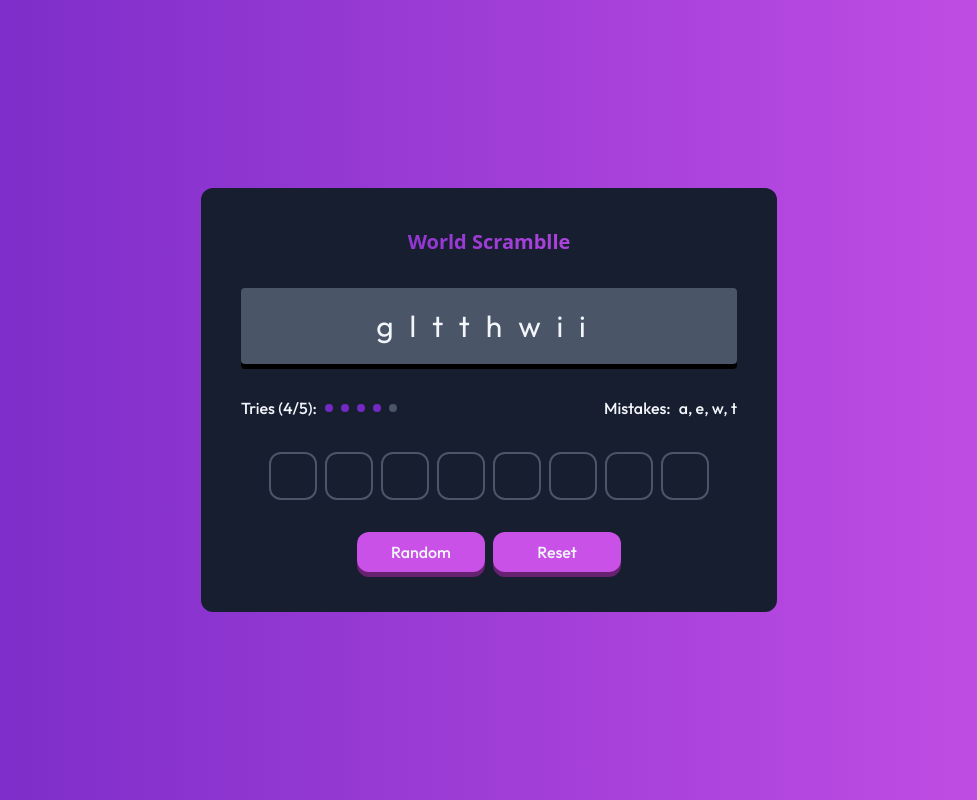
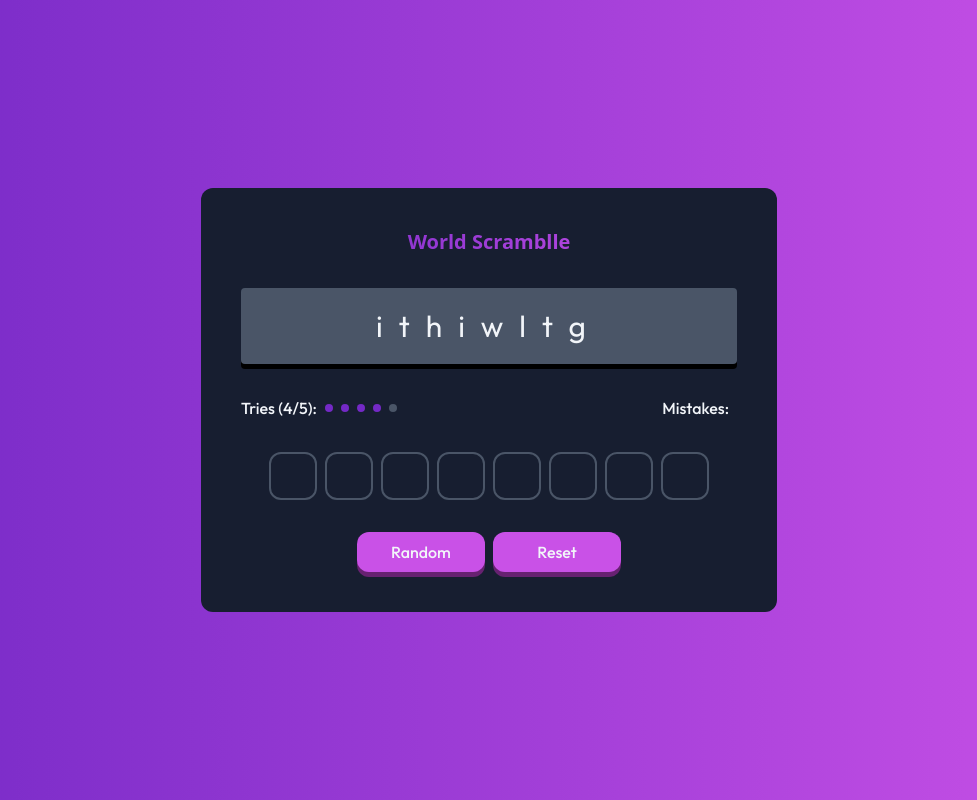
Before and after one commit to NicolasBQ/world-scramble, a React (Vite) app: page / in a window 1280 px wide. Shown: the whole page, without its empty margins (151-1128 px from the left). Built offline with nearby package versions, Linux system fonts and the light colour scheme.

Commit message:
Handle Lose mistakes

```diff
--- a/src/App.tsx
+++ b/src/App.tsx
@@ -17,6 +17,7 @@ const WORDS = [
 
 function App() {
   const [word, setWord] = useState<Array<string>>([]);
+  const [mistakes, setMistakes] = useState<Array<string>>([]);
 
   const selectWord = () => {
     const randWord = WORDS[Math.floor(Math.random() * WORDS.length)];
@@ -25,10 +26,25 @@ function App() {
     setWord(wordArr);
   }
 
-  const checkWord = (userInput: Array<string>) => {
-    console.log('Checking the word');
-    console.log(word);
-    console.log(userInput);
+  const checkWord = (userInput: Array<string>): boolean => {
+    if (userInput.join('') === word.join('')) return true;
+    return false;
+  }
+
+  const handleWin = () => {
+    console.log('win');
+    setMistakes([]);
+  }
+
+  const handleLose = (userInput: Array<string>) => {
+    const newMistakes = [];
+    for(let i in word) {
+      if(word[i] !== userInput[i]) {
+        console.log(userInput[i]);
+        newMistakes.push(userInput[i]);
+        setMistakes(newMistakes);
+      }
+    }
   }
 
   const reset = () => {
@@ -52,10 +68,17 @@ function App() {
 
             <div className="flex flex-col gap-2 md:flex-row justify-between mt-8">
                 <Tries />
-                <Mistakes />
+                <Mistakes
+                  mistakes={mistakes}
+                />
             </div>
 
-            <UserInput word={word} checkWord={checkWord}/>
+            <UserInput
+              word={word}
+              checkWord={checkWord}
+              handleWin={handleWin}
+              handleLose={handleLose}
+            />
 
             <div className="mt-8 flex justify-center gap-2">
                 <Button eventFunction={selectWord}>
--- a/src/Mistakes.tsx
+++ b/src/Mistakes.tsx
@@ -1,8 +1,13 @@
-const Mistakes = () => {
+interface mistakesProps {
+    mistakes: Array<string>
+}
+
+const Mistakes = ({ mistakes }: mistakesProps) => {
+    console.log(mistakes);
     return (
         <div className="flex gap-2 items-center">
             <p className="text-white font-medium font-outfit">Mistakes:</p>
-            <p className="text-white font-medium font-outfit">a, e, w, t</p>
+            <p className="text-white font-medium font-outfit">{mistakes.join(', ')}</p>
         </div>
     )
 }
--- a/src/SelectedWord.tsx
+++ b/src/SelectedWord.tsx
@@ -1,3 +1,5 @@
+import { useEffect, useState } from "react";
+
 interface selectedWordProps {
     word: Array<string>
 }
@@ -16,11 +18,17 @@ const shuffleWord = (word: Array<string>) => {
 }
 
 const SelectedWord = ({ word }: selectedWordProps) => {
+    const [joinedWord, setJoinedWord] = useState<string>('');
+
+    useEffect(() => {
+        setJoinedWord(shuffleWord(word).join(''));
+    }, [word])
+
     return (
         <div className="w-full py-5 px-3 mt-8 bg-dark-grey text-center shadow-custom rounded">
-            <p className="text-xl md:text-3xl text-white truncate font-outfit tracking-custom text-center">{shuffleWord(word).join('')}</p>
+            <p className="text-xl md:text-3xl text-white truncate font-outfit tracking-custom text-center">{joinedWord}</p>
             {
-                word.length > 9 && <p className="text-grey text-md tracking-small md:hidden">({shuffleWord(word).join('')})</p>
+                word.length > 9 && <p className="text-grey text-md tracking-small md:hidden">({joinedWord})</p>
             }
         </div>
     )
--- a/src/UserInput.tsx
+++ b/src/UserInput.tsx
@@ -2,12 +2,15 @@ import React, { useRef, useState } from "react"
 
 interface userInputProps {
     word: Array<string>,
-    checkWord: (userInput: Array<string>) => void
+    checkWord: (userInput: Array<string>) => boolean,
+    handleWin: () => void,
+    handleLose: (userInput: Array<string>) => void
 }
 
-const UserInput = ({ word, checkWord }: userInputProps) => {
+const UserInput = ({ word, checkWord, handleWin, handleLose }: userInputProps) => {
     const [inputValues, setInputValues] = useState<Array<string>>(Array(word.length).fill(''));
     const inputRef = useRef<Array<HTMLInputElement | null>>([]);
+    const checkRef = useRef<boolean>(false);
 
     const handleKeyUp = (event: React.KeyboardEvent<HTMLInputElement>,index: number) => {
         if(event.key === 'Backspace') {
@@ -16,7 +19,8 @@ const UserInput = ({ word, checkWord }: userInputProps) => {
             inputRef.current[index + 1]?.focus();
         } else {
             // Go and check if the word is correct
-            checkWord(inputValues);
+            checkRef.current = checkWord(inputValues);
+            checkRef.current ? handleWin() : handleLose(inputValues);
         }
     }
 
```
